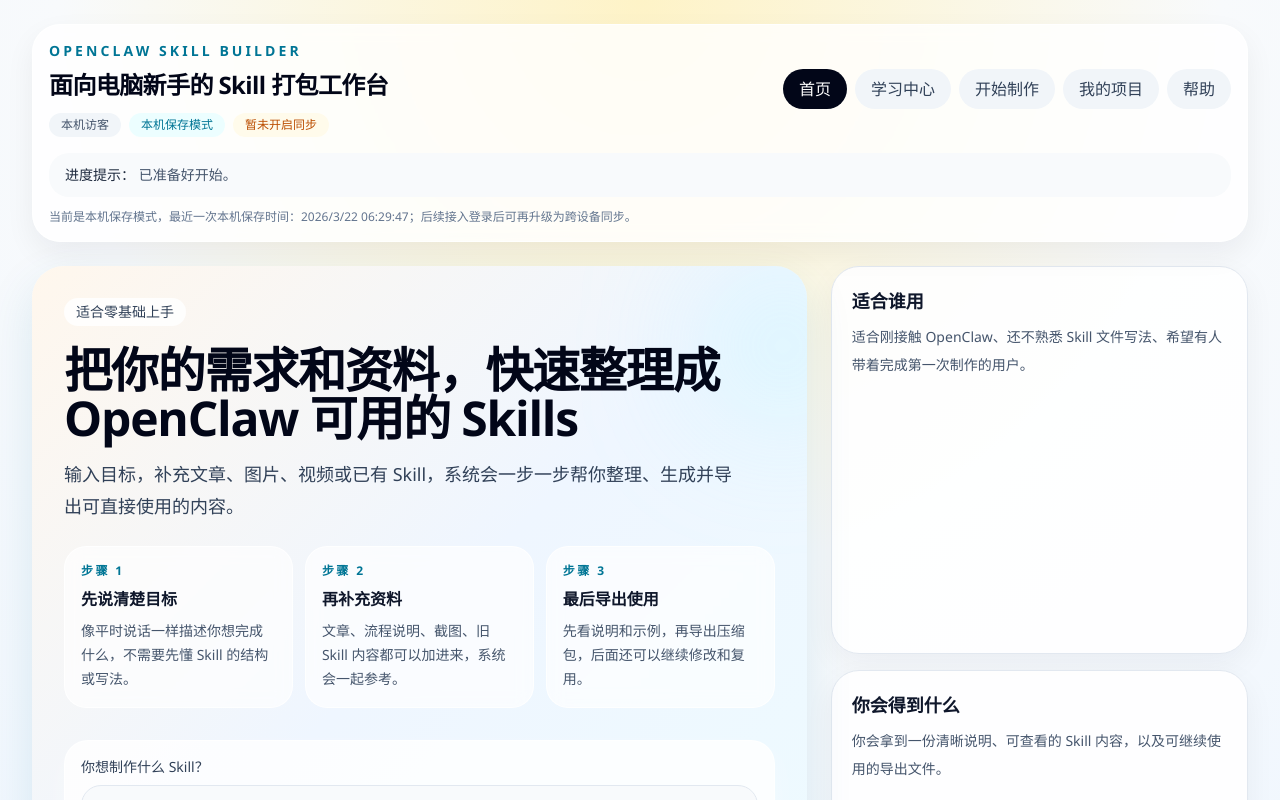
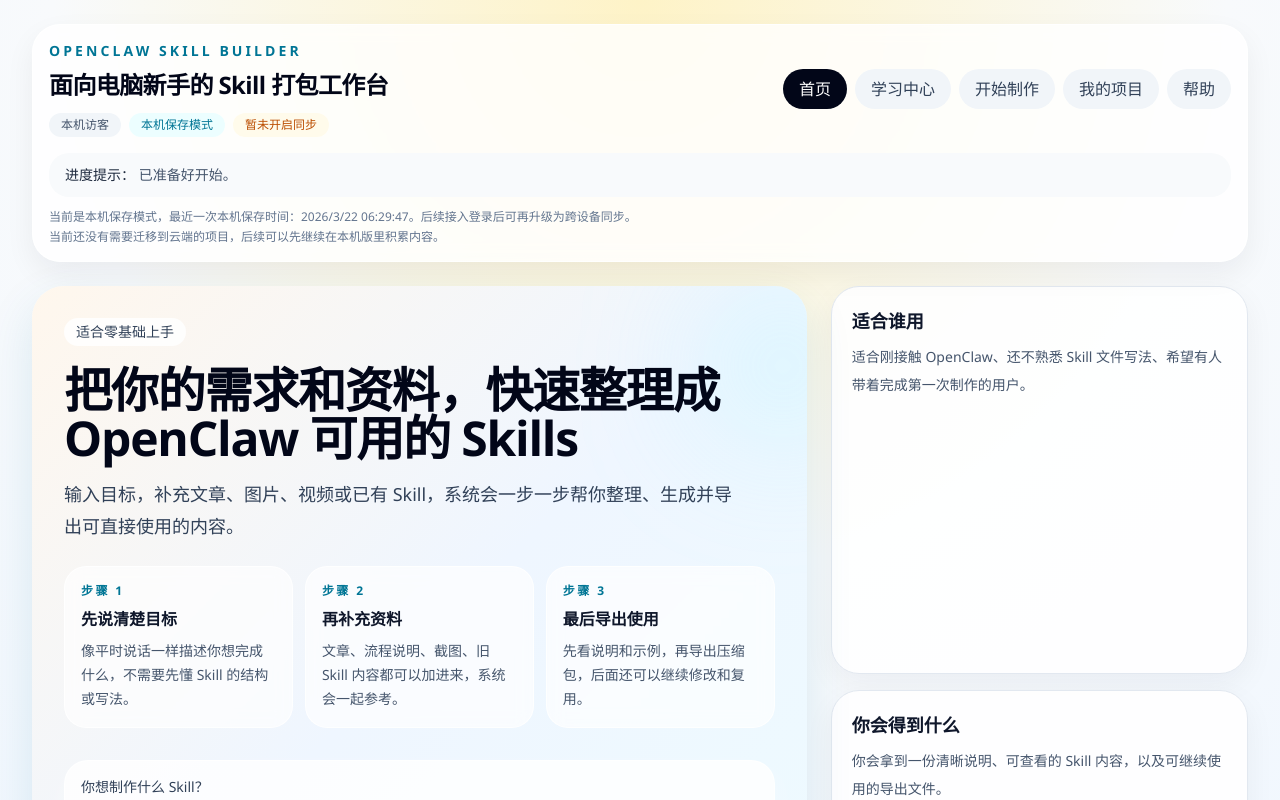
Before and after one commit to jiayuan04091016/openclaw-skill-builder, a Next.js app: page / in a window 1280 px wide. Shown: the top 800 px of the page. Built offline with nearby package versions, Linux system fonts and the light colour scheme.

Commit message:
Add cloud migration readiness summary

```diff
--- a/src/components/skill-builder-app.tsx
+++ b/src/components/skill-builder-app.tsx
@@ -201,6 +201,7 @@
     }),
     [projects],
   );
+  const migrationPreview = repositoryStatus?.migrationPreview ?? null;
 
   const resourceTypeLabels: Record<string, string> = {
     text: "文本资料",
@@ -275,7 +276,10 @@
           <div className="mt-4 rounded-[20px] bg-slate-50 px-4 py-3 text-sm text-slate-600">
             <span className="font-medium text-slate-800">进度提示：</span> {statusMessage}
           </div>
-          <div className="mt-3 text-xs text-slate-500">{session.syncHint}</div>
+          <div className="mt-3 space-y-1 text-xs text-slate-500">
+            <div>{session.syncHint}</div>
+            <div>{session.migrationHint}</div>
+          </div>
         </header>
 
         <main className="mt-6 flex-1 space-y-6">
@@ -1112,6 +1116,35 @@
               }
             >
               <input ref={backupInputRef} type="file" accept=".json,application/json" className="hidden" onChange={importProjectBackup} />
+              {migrationPreview ? (
+                <div className="mb-5 rounded-[22px] border border-cyan-100 bg-cyan-50/80 p-5">
+                  <div className="flex flex-col gap-3 lg:flex-row lg:items-start lg:justify-between">
+                    <div>
+                      <div className="text-sm font-semibold text-cyan-800">云端迁移准备</div>
+                      <div className="mt-2 text-sm leading-7 text-cyan-950">
+                        当前这台设备里已经有 {migrationPreview.readyProjectCount} 个项目可作为后续登录后的第一批迁移内容，
+                        其中 {migrationPreview.generatedProjectCount} 个已经生成草稿，{migrationPreview.importedProjectCount} 个来自旧 Skill 改造。
+                      </div>
+                    </div>
+                    <div className="grid grid-cols-2 gap-3 text-sm text-cyan-900 sm:min-w-[260px]">
+                      <div className="rounded-2xl bg-white/80 px-4 py-3">
+                        <div className="text-xs text-cyan-700">待迁移项目</div>
+                        <div className="mt-1 text-xl font-semibold">{migrationPreview.readyProjectCount}</div>
+                      </div>
+                      <div className="rounded-2xl bg-white/80 px-4 py-3">
+                        <div className="text-xs text-cyan-700">资料条目</div>
+                        <div className="mt-1 text-xl font-semibold">{migrationPreview.resourceCount}</div>
+                      </div>
+                    </div>
+                  </div>
+                  <div className="mt-3 text-xs text-cyan-800/80">
+                    这一步先只做迁移准备，不会影响你当前的本机保存和导出流程。
+                    {migrationPreview.latestProjectUpdatedAt
+                      ? ` 最近一次项目更新时间：${new Date(migrationPreview.latestProjectUpdatedAt).toLocaleString("zh-CN")}。`
+                      : ""}
+                  </div>
+                </div>
+              ) : null}
               <div className="mb-5 rounded-[24px] bg-[linear-gradient(135deg,#f8fafc_0%,#eef6ff_55%,#fefce8_100%)] p-5">
                 <div className="flex flex-col gap-3 lg:flex-row lg:items-center lg:justify-between">
                   <div>
--- a/src/hooks/use-session-state.ts
+++ b/src/hooks/use-session-state.ts
@@ -17,14 +17,19 @@
     const syncAvailable = capabilities?.cloudSyncEnabled ?? false;
     const projectCount = repositoryStatus?.projectCount ?? 0;
     const lastSavedAt = repositoryStatus?.lastSavedAt;
+    const migrationPreview = repositoryStatus?.migrationPreview;
 
     const syncHint = syncAvailable
-      ? "云端同步底座已开启，后续接入登录后可继续补真实同步流程。"
+      ? "云端同步底座已开启，后续接入登录后就可以继续补真实同步流程。"
       : lastSavedAt
-        ? `当前是本机保存模式，最近一次本机保存时间：${new Date(lastSavedAt).toLocaleString("zh-CN")}；后续接入登录后可再升级为跨设备同步。`
+        ? `当前是本机保存模式，最近一次本机保存时间：${new Date(lastSavedAt).toLocaleString("zh-CN")}。后续接入登录后可再升级为跨设备同步。`
         : projectCount
           ? "当前是本机保存模式，项目会先保存在这台设备里；后续接入登录后可再升级为跨设备同步。"
           : "当前是本机保存模式，后续接入登录后可支持跨设备同步。";
+
+    const migrationHint = migrationPreview?.readyProjectCount
+      ? `当前已有 ${migrationPreview.readyProjectCount} 个项目可作为后续云端迁移的第一批，其中 ${migrationPreview.generatedProjectCount} 个已经生成草稿。`
+      : "当前还没有需要迁移到云端的项目，后续可以先继续在本机版里积累内容。";
 
     return {
       mode: capabilities?.authEnabled ? "authenticated" : "guest",
@@ -32,6 +37,7 @@
       displayName: capabilities?.authEnabled ? "已登录用户" : "本机访客",
       syncAvailable,
       syncHint,
+      migrationHint,
     };
   }, [capabilities, repositoryStatus]);
 }
--- a/src/lib/project-store.ts
+++ b/src/lib/project-store.ts
@@ -1,4 +1,5 @@
 import { normalizeProjects } from "@/lib/project-normalizer";
+import { buildCloudMigrationPreview } from "@/lib/sync-readiness";
 import type { BackupPayload, ProjectRecord, RepositoryStatus } from "@/types/app";
 
 export const STORAGE_KEY = "openclaw-skill-builder-projects";
@@ -60,6 +61,7 @@
     projectCount: projects.length,
     lastSavedAt: meta.lastSavedAt,
     syncState: "local-only",
+    migrationPreview: buildCloudMigrationPreview(projects),
   };
 }
 
--- /dev/null
+++ b/src/lib/sync-readiness.ts
@@ -0,0 +1,18 @@
+import type { CloudMigrationPreview, ProjectRecord } from "@/types/app";
+
+export function buildCloudMigrationPreview(projects: ProjectRecord[]): CloudMigrationPreview {
+  const latestProjectUpdatedAt =
+    projects.length > 0
+      ? [...projects]
+          .sort((left, right) => +new Date(right.updatedAt) - +new Date(left.updatedAt))[0]
+          ?.updatedAt ?? null
+      : null;
+
+  return {
+    readyProjectCount: projects.length,
+    generatedProjectCount: projects.filter((project) => Boolean(project.draft)).length,
+    importedProjectCount: projects.filter((project) => project.mode === "import").length,
+    resourceCount: projects.reduce((total, project) => total + project.resources.length, 0),
+    latestProjectUpdatedAt,
+  };
+}
```
Also changed, not shown: src/types/app.ts (+10 -0 lines).
